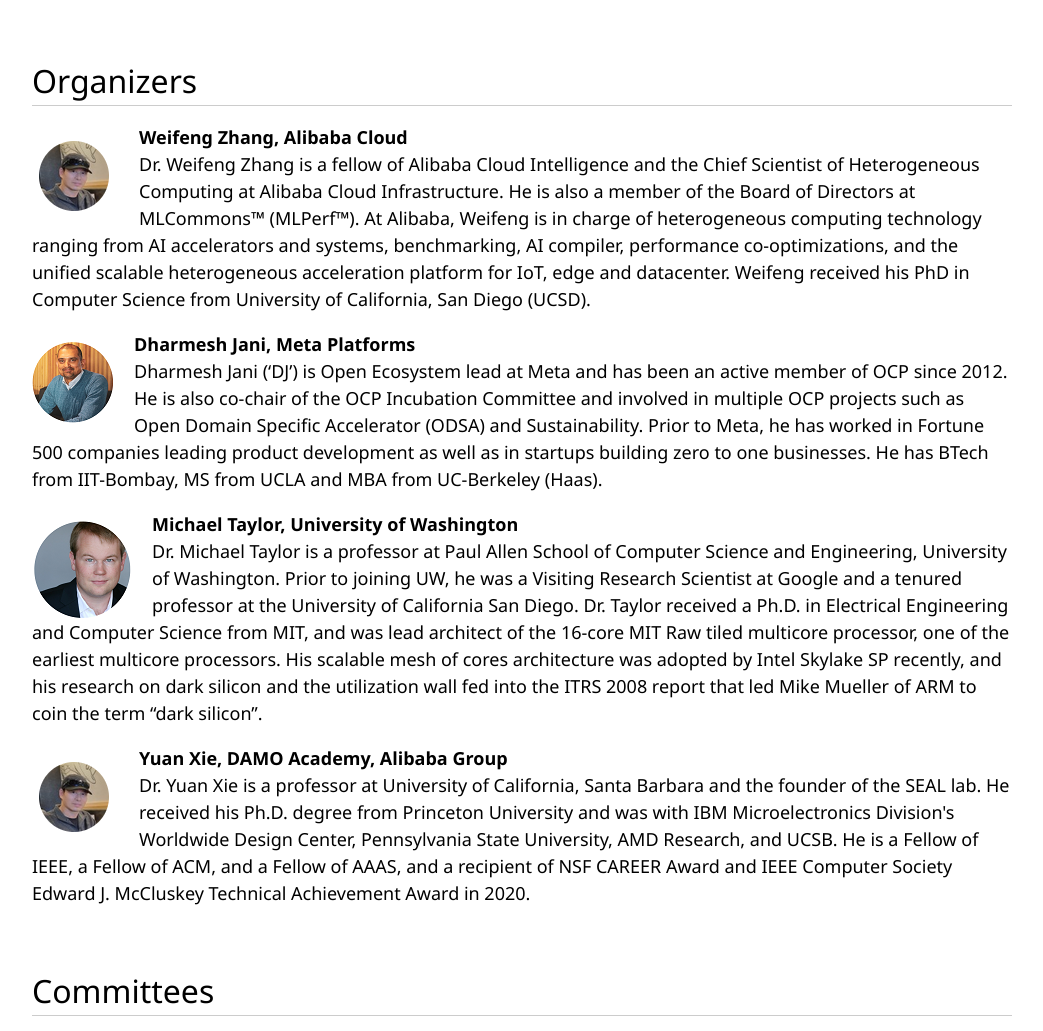
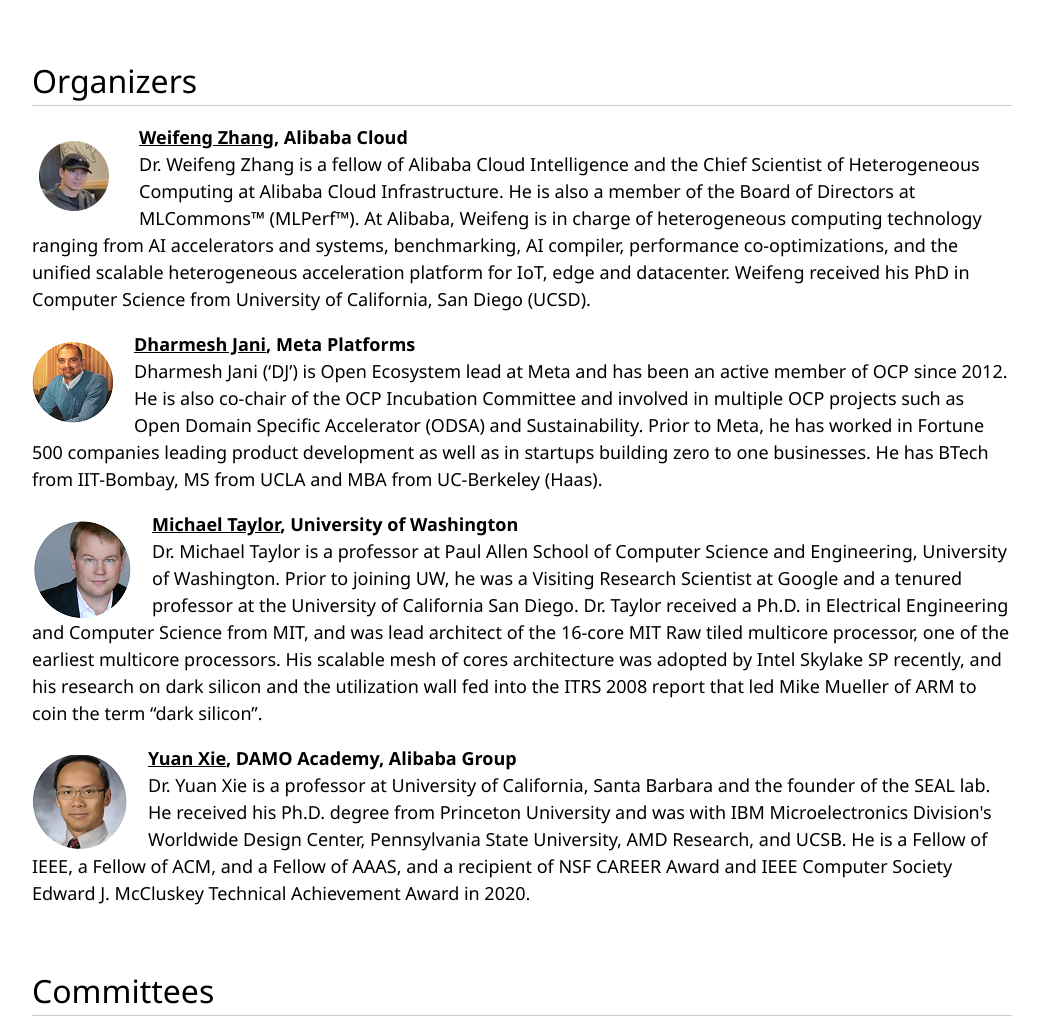
Before and after one commit to hipchips/isca2022, a plain HTML site: page index.html in a window 1280 px wide. Shown: the part 2592-3623 px from the top of the page, without its empty margins (118-1161 px from the left). Drawn offline with nearby package versions, Linux system fonts and the light colour scheme.

Commit message:
Add organizer's link

```diff
--- a/index.html
+++ b/index.html
@@ -160,7 +160,7 @@
       <h2>Organizers</h2>
         <h5 class="w3-text-black">
           <p> <img style="float:left;  margin-right: 20px; margin-top:10px;" src="portraits/portrait-weifeng.png"  width="auto">
-	  <strong>Weifeng Zhang, Alibaba Cloud</strong> <br>
+	  <strong><a href="https://www.linkedin.com/in/weifeng-zhang-9021aa3/">Weifeng Zhang</a>, Alibaba Cloud</strong> <br>
           Dr. Weifeng Zhang is a fellow of Alibaba Cloud Intelligence and the Chief Scientist of Heterogeneous Computing
           at Alibaba Cloud Infrastructure. He is also a member of the Board of Directors at MLCommons&#8482; (MLPerf&#8482;).
           At Alibaba, Weifeng is in charge of heterogeneous computing technology ranging from AI accelerators and systems,
@@ -170,7 +170,7 @@
         </h5>
         <h5 class="w3-text-black">
           <p> <img style="float:left;  margin-right: 20px; margin-top:10px;" src="portraits/portrait-dj.png"  width="auto">
-	  <strong>Dharmesh Jani, Meta Platforms</strong><br>
+	  <strong><a href="https://www.linkedin.com/in/djani/">Dharmesh Jani</a>, Meta Platforms</strong><br>
           Dharmesh Jani (‘DJ’) is Open Ecosystem lead at Meta and has been an active member of OCP since 2012.
           He is also co-chair of the OCP Incubation Committee and involved in multiple OCP projects such as
           Open Domain Specific Accelerator (ODSA) and Sustainability. Prior to Meta, he has worked in
@@ -179,8 +179,8 @@
 	</p>
         </h5>
         <h5 class="w3-text-black">
-          <p> <img style="float:left;  margin-right: 20px; margin-top:10px;" src="portraits/portrait-michael.png"  width="auto">
-	  <strong>Michael Taylor, University of Washington</strong><br>
+          <p> <img style="float:left;  margin-right: 20px; margin-top:10px;" src="portraits/Portrait-michael.png"  width="auto">
+		  <strong><a href="https://people.ece.uw.edu/taylor_michael/">Michael Taylor</a>, University of Washington</strong><br>
           Dr. Michael Taylor is a professor at Paul Allen School of Computer Science and Engineering,
           University of Washington.  Prior to joining UW, he was a Visiting Research Scientist at Google
           and a tenured professor at the University of California San Diego. Dr. Taylor received a Ph.D. in
@@ -191,8 +191,8 @@
 		</p>
         </h5>
         <h5 class="w3-text-black">
-          <p> <img style="float:left;  margin-right: 20px; margin-top:10px;" src="portraits/portrait-weifeng.png"  width="auto">
-	  <strong>Yuan Xie, DAMO Academy, Alibaba Group</strong><br>
+          <p> <img style="float:left;  margin-right: 20px; margin-top:10px;" src="portraits/portrait-yuan.png"  width="auto">
+		  <strong><a href="https://seal.ece.ucsb.edu/people/yuan-xie/">Yuan Xie</a>, DAMO Academy, Alibaba Group</strong><br>
           Dr. Yuan Xie is a professor at University of California, Santa Barbara and the founder of the SEAL lab.
           He received his Ph.D. degree from Princeton University and was with IBM Microelectronics Division's Worldwide Design Center,
           Pennsylvania State University,  AMD Research,  and UCSB. He is a Fellow of IEEE, a Fellow of ACM, and a Fellow of AAAS,
```
